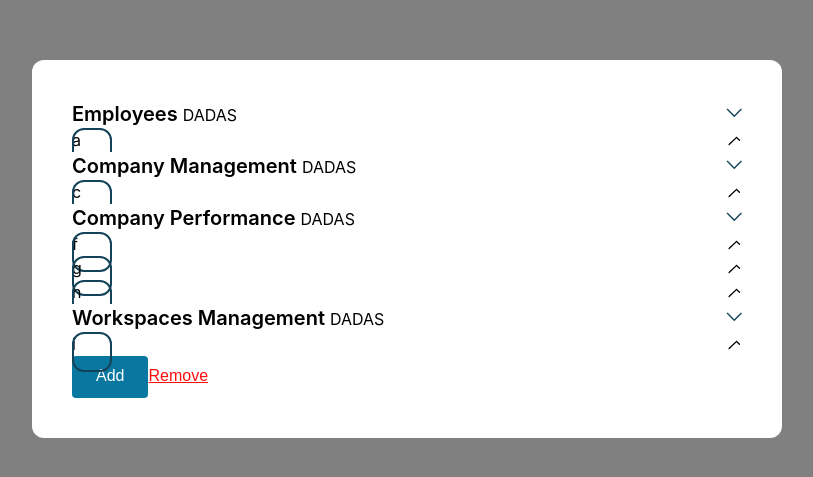
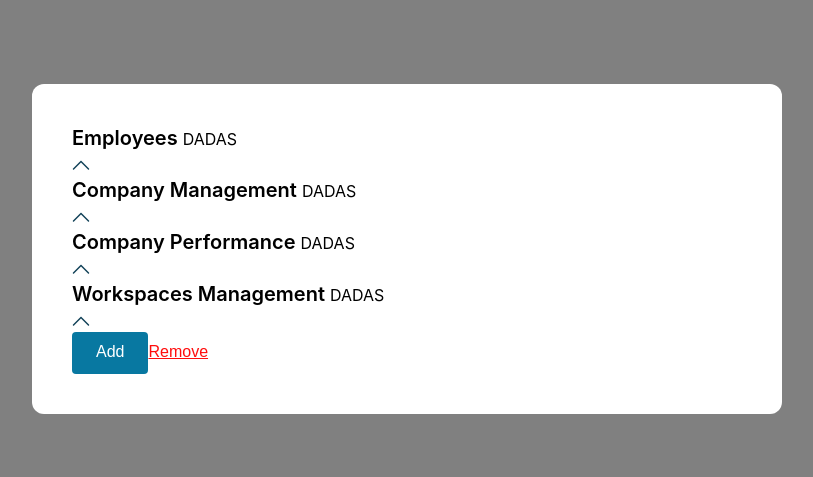
Before and after one commit to DaveTheWebDev/multi-step-form, a React (Create React App) app: page / in a window 1280 px wide. Shown: the part 151-628 px from the top of the page, without its empty margins (233-1046 px from the left). Built offline with nearby package versions, Linux system fonts and the light colour scheme.

Commit message:
changed Accordion

```diff
--- /dev/null
+++ b/src/components/atoms/Accordion/Accordion.hooks.tsx
@@ -0,0 +1,17 @@
+import React, { useState, useCallback, useEffect } from 'react'
+
+export const useAccordion = (index: number) => {
+  const [isExpanded, setExpanded] = useState(false)
+
+  const toggleExpanded = useCallback(() => {
+    setExpanded(prev => !prev)
+  }, [])
+
+  useEffect(() => {
+    if (index === 0) {
+      setExpanded(true)
+    }
+  }, [])
+
+  return { isExpanded, toggleExpanded }
+}
--- a/src/components/atoms/Accordion/Accordion.styles.tsx
+++ b/src/components/atoms/Accordion/Accordion.styles.tsx
@@ -5,20 +5,29 @@
 }
 
 //Przy większej aplikacji możemy wyciągnąć kolory i inne powtarzalne w komponentach właściwości do theme
-const Wrapper = styled.fieldset<WrapperProps>`
+const Wrapper = styled.fieldset`
 position: relative;
 border: none;
 background-color: ${({ theme }) => theme.colors.white};
+overflow: hidden;
 & svg {
+
+  }
+`
+
+const Arrow = styled.svg<WrapperProps>`
   position: absolute;
   top: 8px;
   right: 0;
   width: 16.5px;
   transform: rotate(${({ isExpanded }) => isExpanded ? '180deg' : '0deg'});
   cursor: pointer;
-  }
 `
-const Title = styled.h3`
+const Title = styled.button`
+
+border: none;
+background-color: ${({ theme }) => theme.colors.white};
+
 font-family: ${({ theme }) => theme.fonts.family.main};
 font-style: normal;
 font-weight: 600;
@@ -33,5 +42,9 @@
   font-size: 16px;
 }
 `
-
-export { Wrapper, Title }
+const Panel = styled.div<WrapperProps>`
+  max-height: ${({ isExpanded }) => isExpanded ? '400px' : '0px'};
+  transition: .3s;
+  will-change: max-height;
+`
+export { Wrapper, Title, Panel, Arrow }
--- a/src/components/atoms/Accordion/Accordion.tsx
+++ b/src/components/atoms/Accordion/Accordion.tsx
@@ -2,11 +2,17 @@
 import { AccordionProps } from './Accordion.types'
 import { ArrowIcon } from './Arrow/ArrowIcon'
 import * as S from './Accordion.styles'
+import { useAccordion } from './Accordion.hooks'
 
-export const Accordion = ({ children, subtitle, title, isExpanded }: AccordionProps) => {
-  return <S.Wrapper isExpanded={isExpanded}>
-    <S.Title>{title} <span>{subtitle}</span></S.Title>
-    <ArrowIcon />
-    {children}
-  </S.Wrapper>
+export const Accordion = ({ children, subtitle, title, index }: AccordionProps) => {
+  const { isExpanded, toggleExpanded } = useAccordion(index)
+  return (
+    <S.Wrapper>
+      <legend onClick={toggleExpanded}><S.Title aria-expanded={isExpanded}>{title} <span>{subtitle}</span></S.Title></legend>
+      <ArrowIcon onClick={toggleExpanded} isExpanded={isExpanded} />
+      <S.Panel isExpanded={isExpanded}>
+        {children}
+      </S.Panel>
+    </S.Wrapper>
+  )
 }
```
Also changed, not shown: src/components/atoms/Accordion/Accordion.types.tsx (+6 -2 lines).
